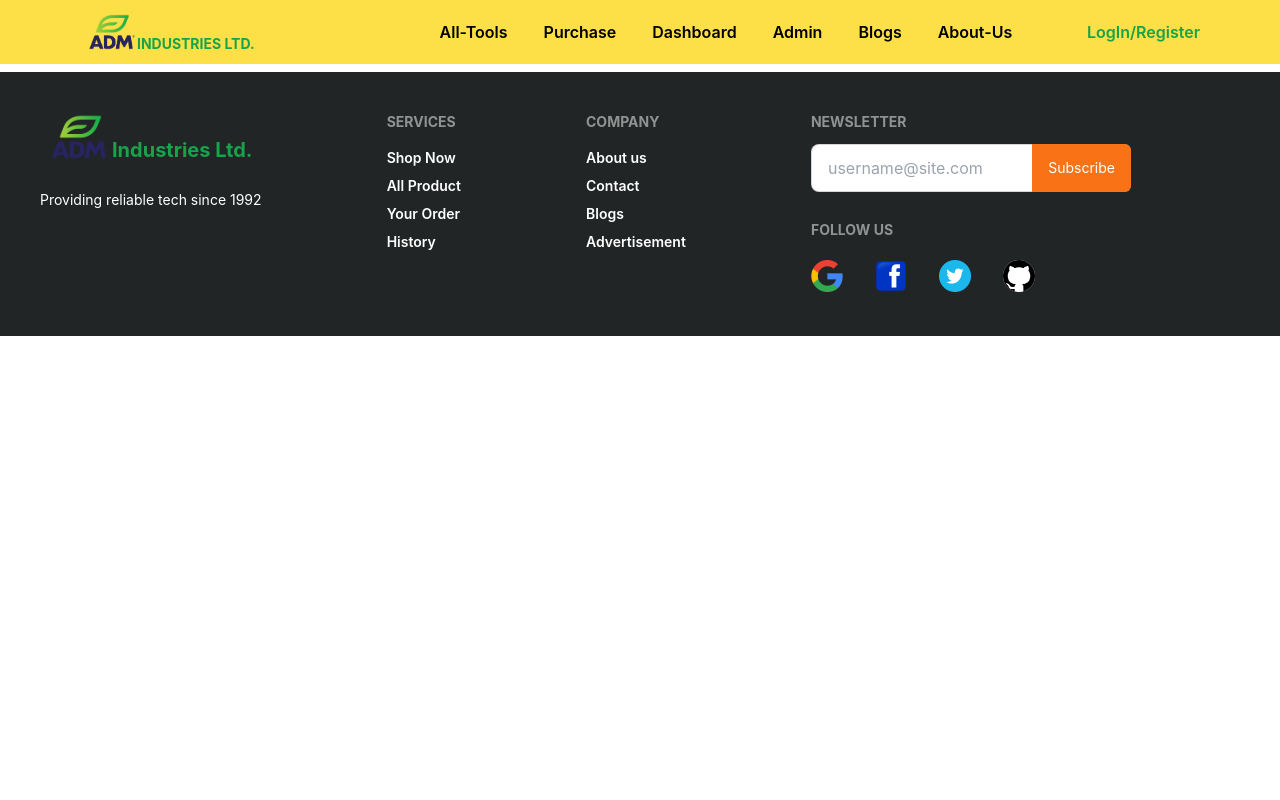
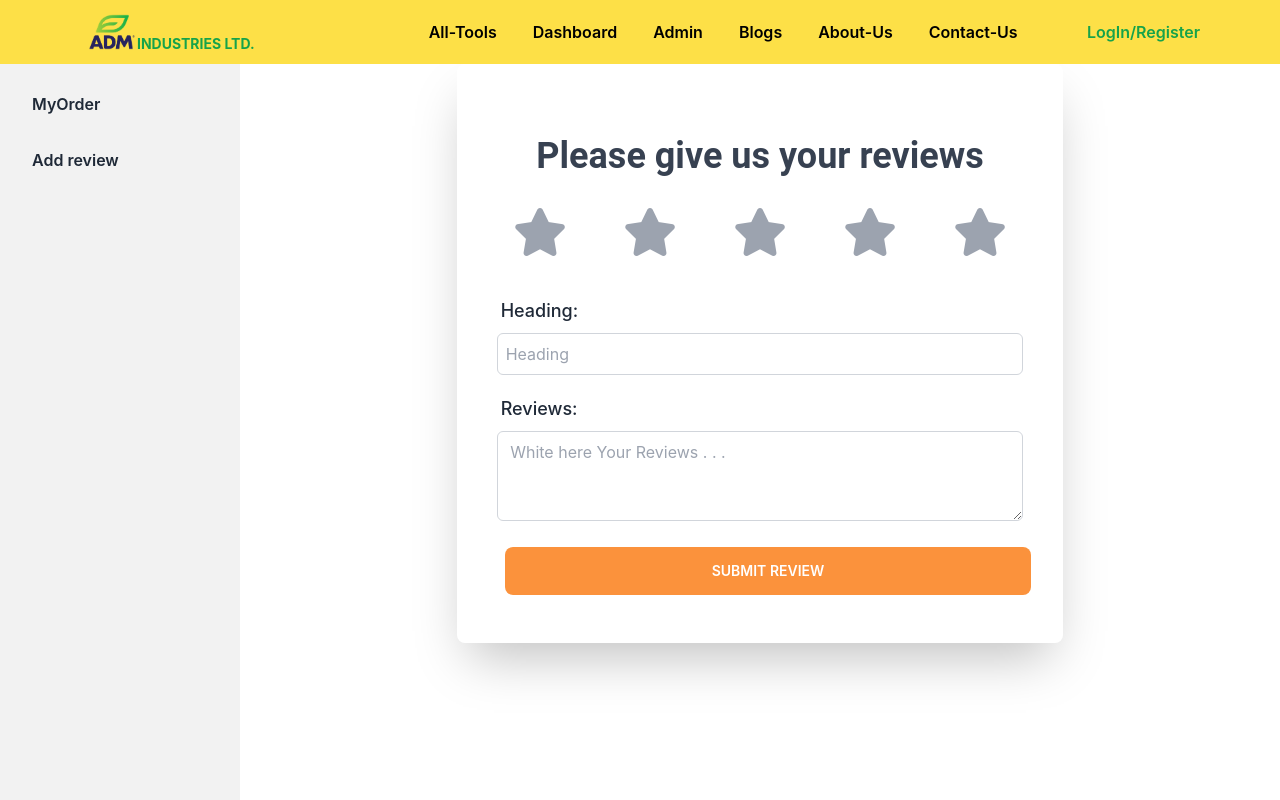
Before and after one commit to Abdur-Rahman-Argon/manufacturer-project-clent, a React (Create React App) app: page /dashboard/addReview in a window 1280 px wide. Shown: the top 800 px of the page. Built offline with nearby package versions, Linux system fonts and the light colour scheme; no server answers.

Commit message:
order confirm

```diff
--- a/src/App.js
+++ b/src/App.js
@@ -26,10 +26,10 @@ function App() {
         <Route path="/allTools" element={<AllTools />}></Route>
         <Route path="/toolsDetails/:toolsId" element={<ToolsDetails />}></Route>
         <Route path="/parches/:parchesId" element={<Parches />}></Route>
-        <Route path="/Dashboard" element={<Dashboard></Dashboard>}>
+        <Route path="/dashboard" element={<Dashboard></Dashboard>}>
           <Route index element={<MyOrder></MyOrder>}></Route>
-          <Route to="addReview" element={<AddReview></AddReview>}></Route>
-          <Route to="payment/:id" element={<Payment></Payment>}></Route>
+          <Route path="addReview" element={<AddReview></AddReview>}></Route>
+          <Route path="payment/:id" element={<Payment></Payment>}></Route>
         </Route>
       </Routes>
 
--- a/src/components/Pages/Dashboard/AddReview.js
+++ b/src/components/Pages/Dashboard/AddReview.js
@@ -1,13 +1,135 @@
 import React from "react";
+import { useState } from "react";
+import { useAuthState } from "react-firebase-hooks/auth";
+import { useForm } from "react-hook-form";
+import auth from "../../../firebase.init";
 
 const AddReview = () => {
+  const [user, loading] = useAuthState(auth);
+  const [currentRatings, setCurrentRatings] = useState(0);
+  const [hoverValue, setHoverValue] = useState(undefined);
+
+  const reviewDate = new Date().toString();
+
+  const newDate = reviewDate.slice(0, 16);
+
+  // const reviewDate = new Date().toString().slice(0, 16);
+
+  const {
+    register,
+    formState: { errors },
+    handleSubmit,
+  } = useForm();
+
+  const ratings = ["1", "2", "3", "4", "5"];
+
+  const handleClick = (value) => {
+    setCurrentRatings(value);
+    // console.log(currentRatings);
+  };
+  const handleMouseHover = (value) => {
+    setHoverValue(value);
+    // console.log(hoverValue);
+  };
+  const handleMouseLave = (value) => {
+    setHoverValue(undefined);
+    // console.log(hoverValue);
+  };
+
+  const onSubmit = async (data) => {
+    const ReviewAdd = {
+      userName: user.displayName,
+      userEmail: user.email,
+      userImg: user.photoURL,
+      reviewDate: newDate,
+      reviewHeading: data.heading,
+      userReviews: data.reviews,
+      ratings: currentRatings,
+    };
+    fetch(`http://localhost:5000/review`, {
+      method: "POST",
+      headers: {
+        "content-type": "application/json",
+      },
+      body: JSON.stringify(ReviewAdd),
+    })
+      .then((res) => res.json())
+      .then((result) => {
+        console.log(result);
+      });
+  };
+
   return (
-    <div>
-      <p>
-        Lorem ipsum dolor sit amet consectetur adipisicing elit. Dicta voluptas
-        aut odio quaerat, neque est libero nulla assumenda, vero, cumque natus
-        necessitatibus et voluptatum ipsam. Et nam nesciunt fugiat perspiciatis.
-      </p>
+    <div className=" shadow-2xl w-7/12 mx-auto rounded-lg p-10">
+      <div className="my-8 title1 text-4xl text-center font-bold text-gray-700">
+        <h1> Please give us your reviews</h1>
+      </div>
+
+      <form onSubmit={handleSubmit(onSubmit)}>
+        {/*  */}
+        {/*  */}
+        <div className="my-8">
+          <span className="  text-5xl flex justify-center gap-14">
+            {ratings.map((r, index) => (
+              <li key={index} className=" list-none">
+                <i
+                  onClick={() => handleClick(index + 1)}
+                  onMouseOver={() => handleMouseHover(index + 1)}
+                  onMouseLeave={() => handleMouseLave()}
+                  class={` fa-star ${
+                    (hoverValue || currentRatings) > index
+                      ? "text-orange-500 fa-solid"
+                      : "text-gray-400 fa-solid"
+                  }    `}
+                ></i>
+              </li>
+            ))}
+
+            {/* <i class=" fa-star"></i> */}
+            {/* <i class="fa-solid fa-star-half-stroke"></i> */}
+          </span>
+        </div>
+
+        <div className=" justify-between">
+          {/*  */}
+          <div className=" my-3">
+            <label class="label">
+              <span class="label-text text-lg font-medium">Heading:</span>
+            </label>
+            <input
+              type="text"
+              placeholder="Heading"
+              {...register("heading", { required: true })}
+              class="border p-2 border-gray-300 rounded-md focus:outline-none w-full"
+            />
+          </div>
+        </div>
+
+        <div className=" my-3">
+          <label class="label">
+            <span class="label-text text-lg font-medium">Reviews:</span>
+          </label>
+          <textarea
+            name=""
+            id=""
+            cols="30"
+            rows="3"
+            type="text"
+            placeholder=" White here Your Reviews . . ."
+            {...register("reviews", { required: true })}
+            class="border p-2 border-gray-300 rounded-md focus:outline-none w-full"
+          ></textarea>
+        </div>
+
+        {/*  */}
+        <div className=" text-center">
+          <input
+            type="submit"
+            value="Submit Review"
+            className=" btn m-2 px-10 w-full  border-0 text-white bg-orange-400 hover:bg-orange-500"
+          />
+        </div>
+      </form>
     </div>
   );
 };
--- a/src/components/Pages/Dashboard/Dashboard.js
+++ b/src/components/Pages/Dashboard/Dashboard.js
@@ -4,17 +4,25 @@ import { Link, Outlet } from "react-router-dom";
 const Dashboard = () => {
   return (
     <div>
-      <div class="drawer">
-        <input id="my-drawer" type="checkbox" class="drawer-toggle" />
-        <div class="drawer-content">
-          <label for="my-drawer" class=" rounded-r-lg  px-2 pt-4 bg-slate-300 ">
-            <i class="fa-solid fa-angle-right font-semibold text-3xl"></i>
+      <div class="drawer drawer-mobile">
+        <input id="my-drawer-2" type="checkbox" class="drawer-toggle" />
+        <div class="drawer-content flex flex-col ">
+          {/* <!-- Page content here --> */}
+          {/* <h1 className=" my-0 text-center font-semibold text-2xl">
+            My Dashboard
+          </h1> */}
+          <Outlet />
+          <label
+            for="my-drawer-2"
+            class="btn btn-primary drawer-button lg:hidden"
+          >
+            Open drawer
           </label>
-          <Outlet></Outlet>
         </div>
         <div class="drawer-side">
-          <label for="my-drawer" class="drawer-overlay"></label>
-          <ul class="menu p-4 overflow-y-auto w-80 bg-base-100 text-base-content">
+          <label for="my-drawer-2" class="drawer-overlay"></label>
+          <ul class="menu p-4 overflow-y-auto w-60 bg-base-200 text-base-content font-semibold">
+            {/* <!-- Sidebar content here --> */}
             <li>
               <Link to="/dashboard">MyOrder</Link>
             </li>
--- a/src/components/Pages/Dashboard/MyOrder.js
+++ b/src/components/Pages/Dashboard/MyOrder.js
@@ -1,7 +1,43 @@
 import React from "react";
+import useMyOrder from "../../utilites/useMyOrder";
+import { useAuthState } from "react-firebase-hooks/auth";
+import auth from "../../../firebase.init";
+import Order from "./Order";
 
 const MyOrder = () => {
-  return <div></div>;
+  const [user] = useAuthState(auth);
+  const [myOrders] = useMyOrder(user);
+  return (
+    <div>
+      <div>
+        {myOrders?.length === 0 ? (
+          <>
+            <h1 className="  text-3xl font-semibold text-center my-10">
+              {" "}
+              You Have No Any Order
+            </h1>
+          </>
+        ) : (
+          <>
+            <h1 className="  text-3xl font-semibold text-center my-10">
+              My all Order Here (<span>{myOrders?.length}</span>)
+            </h1>
+          </>
+        )}
+      </div>
+      <div>
+        {myOrders?.length === 0 ? (
+          <></>
+        ) : (
+          <>
+            {myOrders?.map((orders) => (
+              <Order key={orders._id} orders={orders}></Order>
+            ))}
+          </>
+        )}
+      </div>
+    </div>
+  );
 };
 
 export default MyOrder;
--- a/src/components/Pages/Parches/Parches.js
+++ b/src/components/Pages/Parches/Parches.js
@@ -45,6 +45,8 @@ const Parches = () => {
     delivered,
   } = tools;
 
+  const parchesDate = new Date().toString().slice(0, 16);
+
   const addValue = (e) => {
     const num = e.target.value;
     setCountity(num);
@@ -74,6 +76,8 @@ const Parches = () => {
       customerPhone: data.phoneNumber,
       shippingAddress: ` ${data.address} ,  zipCode: ${data.zipCode} , ${data.city} , ${data.country},`,
       orderInfo: tools,
+      quantity: countity,
+      parchesDate: parchesDate,
     };
 
     fetch(`http://localhost:5000/orders`, {
--- a/src/components/Pages/Shared/Navbar.js
+++ b/src/components/Pages/Shared/Navbar.js
@@ -34,19 +34,19 @@ const Navbar = () => {
 </li>*/}
 
       <li>
-        <Link to="/parches">Purchase</Link>
+        <Link to="/dashboard">Dashboard</Link>
       </li>
       <li>
-        <Link to="/Dashboard">Dashboard</Link>
+        <Link to="/admin">Admin</Link>
       </li>
       <li>
-        <Link to="/">Admin</Link>
-      </li>
-      <li>
-        <Link to="/parches/:id">Blogs</Link>
+        <Link to="/Blogs">Blogs</Link>
       </li>
       <li>
         <Link to="/">About-Us</Link>
+      </li>
+      <li>
+        <Link to="/">Contact-Us</Link>
       </li>
     </>
   );
--- /dev/null
+++ b/src/components/utilites/useMyOrder.js
@@ -0,0 +1,22 @@
+import { useEffect } from "react";
+import { useState } from "react";
+
+const useMyOrder = (user) => {
+  const [myOrders, setMyOrders] = useState();
+
+  useEffect(() => {
+    const email = user?.email;
+
+    const url = `http://localhost:5000/orders/${email}`;
+    fetch(url)
+      .then((res) => res.json())
+      .then((data) => {
+        console.log(data);
+        setMyOrders(data);
+      });
+  }, [user]);
+
+  return [myOrders];
+};
+
+export default useMyOrder;
--- a/src/components/utilites/useTools.js
+++ b/src/components/utilites/useTools.js
@@ -10,7 +10,7 @@ const useTools = () => {
     fetch(url)
       .then((res) => res.json())
       .then((data) => {
-        console.log(data);
+        // console.log(data);
         setTools(data);
       });
   }, []);
```
Also changed, not shown: src/components/Pages/Dashboard/Order.js (+94 -2 lines).
